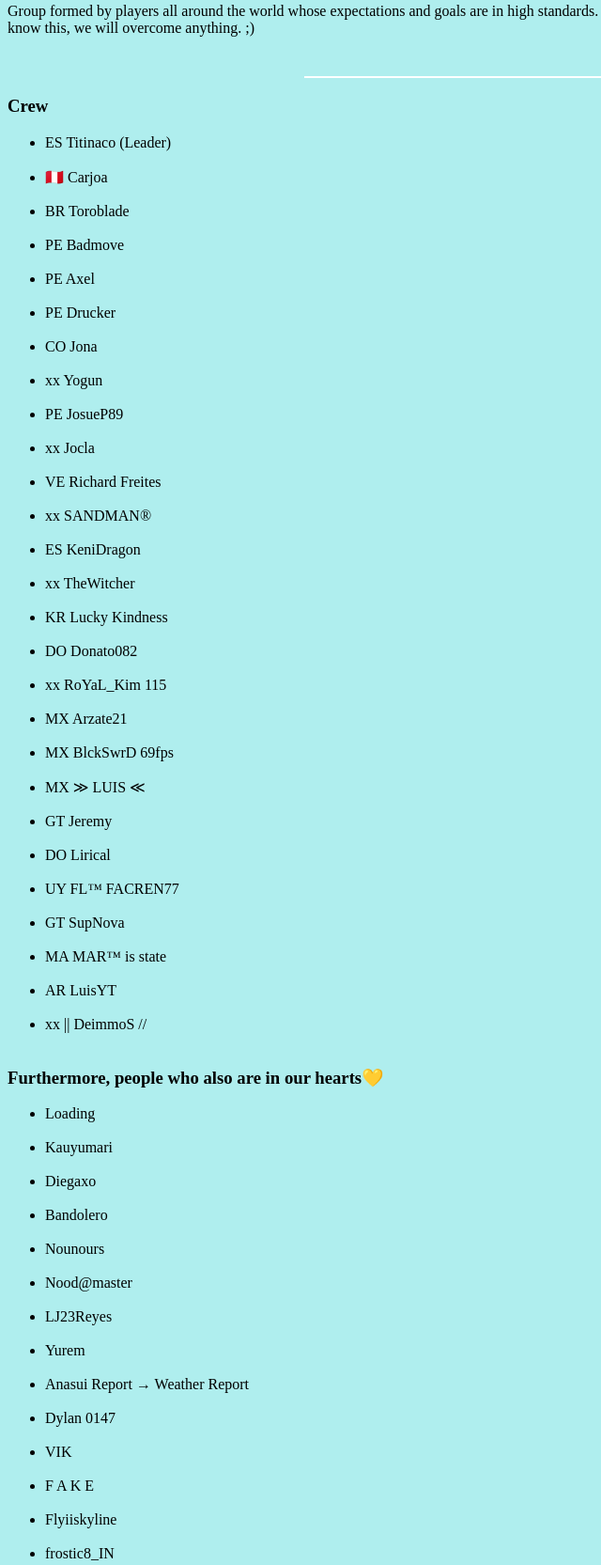
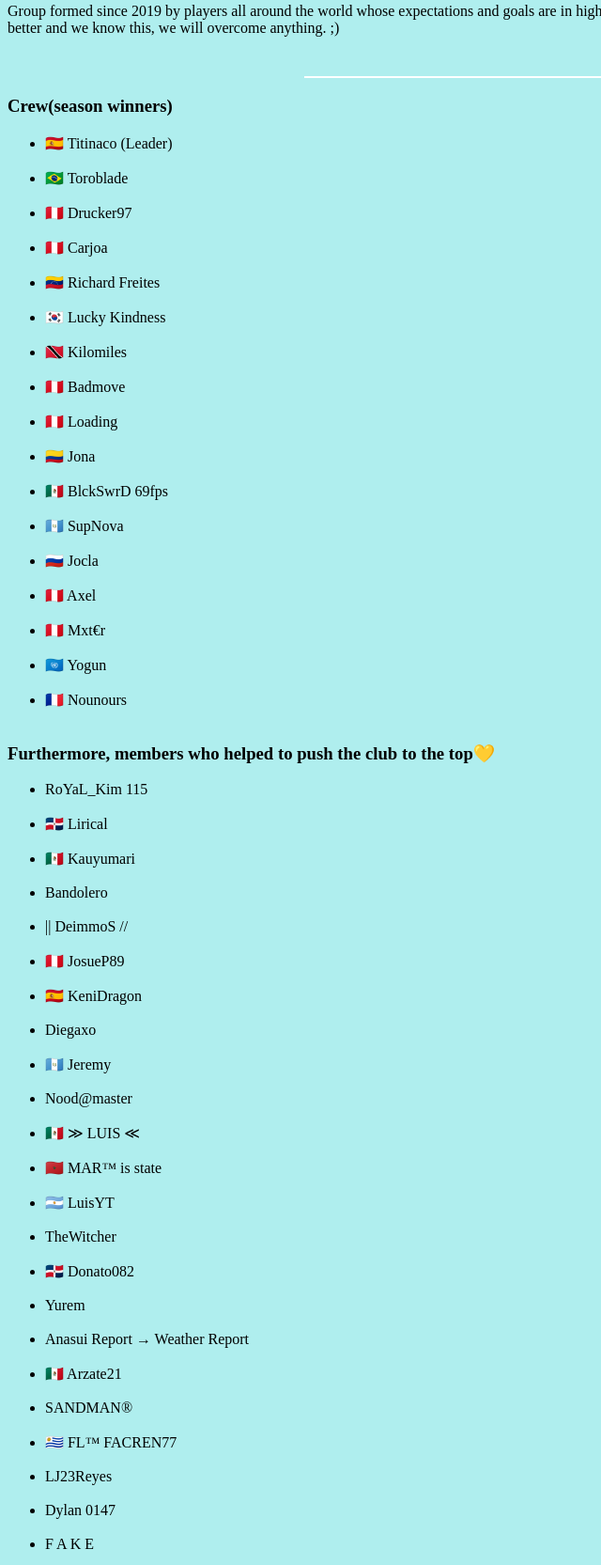
Before and after one commit to Drucker97/BK, a plain HTML site: page index.html in a window 1280 px wide. Shown: the part 535-2200 px from the top of the page at 94% size, without its empty margins (0-640 px from the left). Drawn offline with Linux system fonts and the light colour scheme.

Commit message:
Lista actualizada 1 2024

```diff
--- a/index.html
+++ b/index.html
@@ -28,8 +28,8 @@
       <td><img src="images/LogoClubTest2_1.png" alt="BullKillerLogo"></td>
       <td><div style = "position:relative; left:50px;">
         <h1>BullKiller</h1>
-        <h2><em>Professional Club in<strong><a href="https://asphaltlegends.com/"> Asphalt 9</a></strong></em></h2>
-        <p>"Solo para auténticos toritos"</p>
+        <h2><em>Professional Club since 2019 in<strong><a href="https://asphaltlegends.com/"> Asphalt 9</a></strong></em></h2>
+        <p>"Solo apto para auténticos toritos"</p>
       </td>
     </tr>
   </table>
@@ -38,18 +38,26 @@
 
   <h3>About</h3>
 
-  <p>Group formed by players all around the world whose expectations and goals are in high standards. We don't hesitate to support each other because we are a family.
+  <p>Group formed since 2019 by players all around the world whose expectations and goals are in high standards. We don't hesitate to support each other because we are a family.
     By trying we get better and we know this, we will overcome anything. ;)</p>
   <br>
 
   <hr>
 
 
-  <h3>Crew</h3>
+  <h3>Crew(season winners)</h3>
 
   <ul>
     <li>
-      	ES Titinaco (Leader)
+        🇪🇸 Titinaco (Leader)
+    </li>
+    <br>
+    <li>
+        🇧🇷 Toroblade
+    </li>
+    <br>
+    <li>
+        🇵🇪 Drucker97
     </li>
     <br>
     <li>
@@ -57,115 +65,87 @@
     </li>
     <br>
     <li>
-      	BR Toroblade
+        🇻🇪 Richard Freites
     </li>
     <br>
     <li>
-      	PE Badmove
+        🇰🇷 Lucky Kindness
     </li>
     <br>
     <li>
-        PE Axel
+        🇹🇹 Kilomiles
     </li>
     <br>
     <li>
-        PE Drucker
+        🇵🇪 Badmove
     </li>
     <br>
     <li>
-        CO Jona
+        🇵🇪 Loading
     </li>
     <br>
     <li>
-        xx Yogun
+        🇨🇴 Jona
     </li>
     <br>
     <li>
-        PE JosueP89
+        🇲🇽 BlckSwrD 69fps
     </li>
     <br>
     <li>
-        xx Jocla
+        🇬🇹 SupNova
     </li>
     <br>
     <li>
-        VE Richard Freites
+        🇷🇺 Jocla
     </li>
     <br>
     <li>
-        xx SANDMAN®
+        🇵🇪 Axel
     </li>
     <br>
     <li>
-        ES KeniDragon
+        🇵🇪 Mxt€r
     </li>
     <br>
     <li>
-        xx TheWitcher
+        🇺🇳 Yogun
     </li>
     <br>
     <li>
-        KR Lucky Kindness
-    </li>
-    <br>
-    <li>
-        DO Donato082
-    </li>
-    <br>
-    <li>
-        xx RoYaL_Kim 115
-    </li>
-    <br>
-    <li>
-        MX Arzate21
-    </li>
-    <br>
-    <li>
-        MX BlckSwrD 69fps
-    </li>
-    <br>
-    <li>
-        MX ≫ LUIS ≪
-    </li>
-    <br>
-    <li>
-        GT Jeremy
-    </li>
-    <br>
-    <li>
-        DO Lirical
-    </li>
-    <br>
-    <li>
-        UY FL™ FACREN77
-    </li>
-    <br>
-    <li>
-        GT SupNova
-    </li>
-    <br>
-    <li>
-        MA MAR™ is state
-    </li>
-    <br>
-    <li>
-        AR LuisYT
-    </li>
-    <br>
-    <li>
-        xx || DeimmoS //
+        🇫🇷 Nounours
     </li>
     <br>
   </ul>
 
-  <h3>Furthermore, people who also are in our hearts💛</h3>
+  <h3>Furthermore, members who helped to push the club to the top💛</h3>
   <ul>
     <li>
-    Loading
+        RoYaL_Kim 115
     </li>
     <br>
     <li>
-    Kauyumari
+        🇩🇴 Lirical
+    </li>
+    <br>
+    <li>
+        🇲🇽 Kauyumari
+    </li>
+    <br>
+    <li>
+        Bandolero
+    </li>
+    <br>
+    <li>
+        || DeimmoS //
+    </li>
+    <br>
+    <li>
+        🇵🇪 JosueP89
+    </li>
+    <br>
+    <li>
+        🇪🇸 KeniDragon
     </li>
     <br>
     <li>
@@ -173,11 +153,7 @@
     </li>
     <br>
     <li>
-    Bandolero
-  </li>
-  <br>
-  <li>
-    Nounours
+        🇬🇹 Jeremy
     </li>
     <br>
     <li>
@@ -185,7 +161,23 @@
     </li>
     <br>
     <li>
-    LJ23Reyes
+        🇲🇽 ≫ LUIS ≪
+    </li>
+    <br>
+    <li>
+        🇲🇦 MAR™ is state
+    </li>
+    <br>
+    <li>
+        🇦🇷 LuisYT
+    </li>
+    <br>
+    <li>
+        TheWitcher
+    </li>
+    <br>
+    <li>
+        🇩🇴 Donato082
     </li>
     <br>
     <li>
@@ -197,15 +189,31 @@
     </li>
     <br>
     <li>
+        🇲🇽 Arzate21
+    </li>
+    <br>
+    <li>
+        SANDMAN®
+    </li>
+    <br>
+    <li>
+        🇺🇾 FL™ FACREN77
+    </li>
+    <br>
+    <li>
+        LJ23Reyes
+    </li>
+    <br>
+    <li>
         Dylan 0147
     </li>
     <br>
     <li>
-    VIK
+        F A K E
     </li>
     <br>
     <li>
-    F A K E
+        VIK
     </li>
     <br>
     <li>
@@ -237,6 +245,14 @@
     </li>
     <br>
     <li>
+        CrisWRX
+    </li>
+    <br>
+    <li>
+        DiegoXR8
+    </li>
+    <br>
+    <li>
         Tobbi
     </li>
     <br>
@@ -244,14 +260,8 @@
         Jorge Luis
     </li>
     <br>
-  <li>
-    DiegoXR8
-  </li>
-  <br>
-  <li>
-    CrisWRX
-  </li>
   </ul>
+
   <hr>
 
   <h3>Achievements</h3>
```
Also changed, not shown: contact-us.html (+1 -0 lines). Lines whose indentation alone changed are shown as unchanged.
